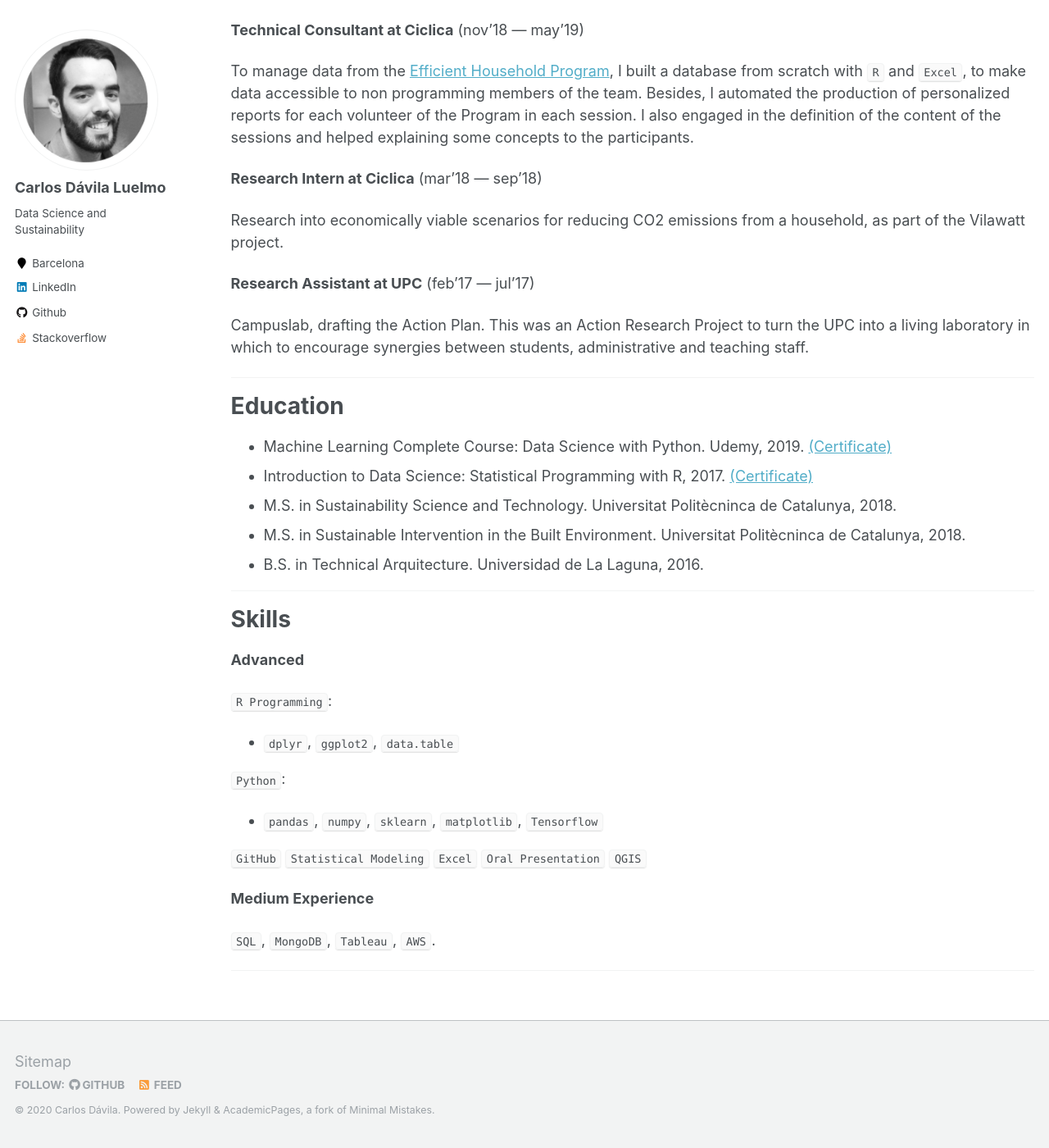
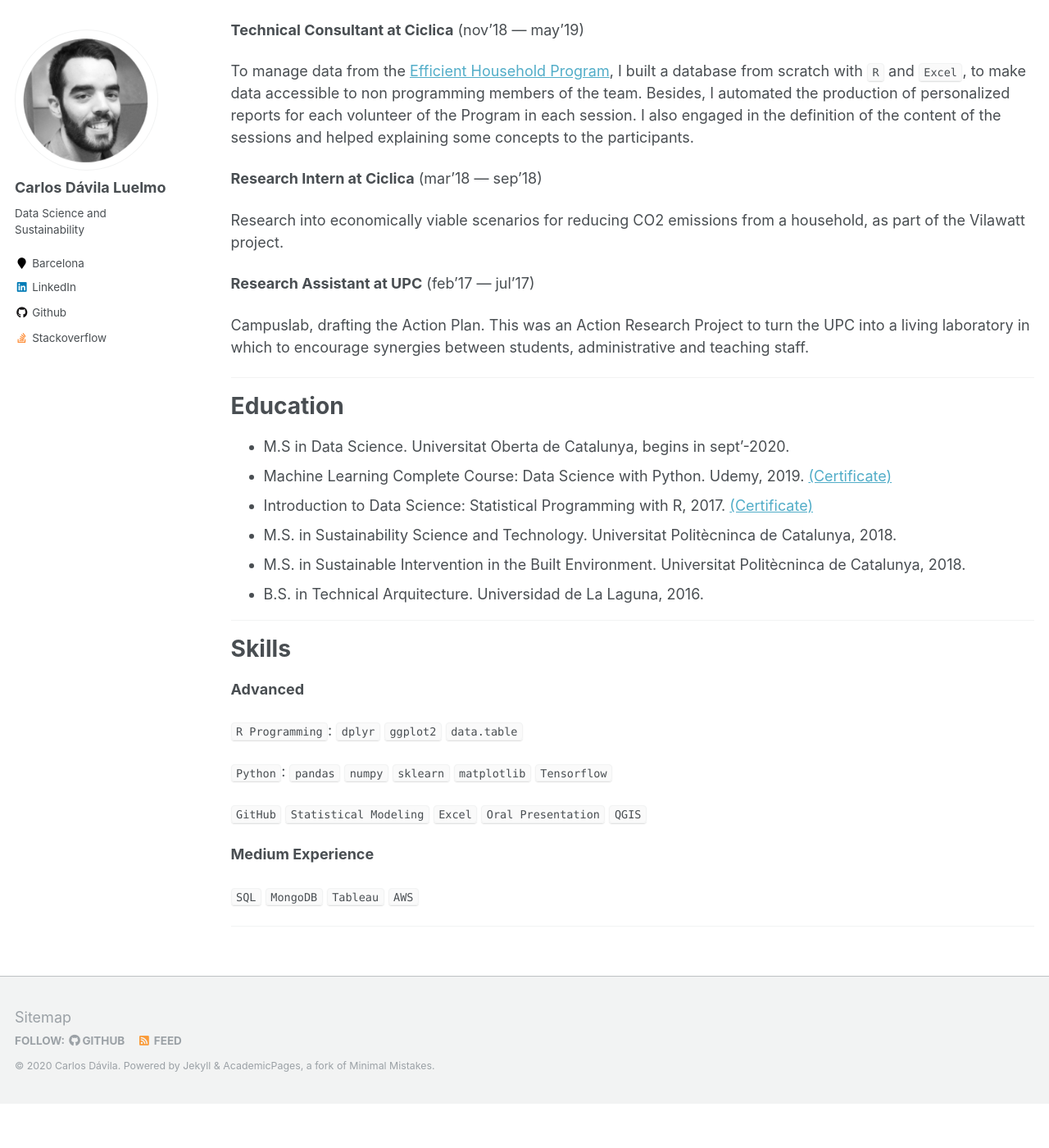
Before and after one commit to carlosdavila91/carlosdavila91.github.io, a Jekyll site: the page built from _pages/cv.md, in a window 1280 px wide and 1400 px high, scrolled down 394 px. Shown: the whole window at 82% size. Built offline with Jekyll 4.4.1, drawn with Linux system fonts in a browser that asks for light colours; after the commit the page ends 1740 px from its top, so only the background shows below that.

Commit message:
Add Education

```diff
--- a/_pages/cv.md
+++ b/_pages/cv.md
@@ -33,6 +33,7 @@ Campuslab, drafting the Action Plan. This was an Action Research Project to turn
 
 Education
 ======
+* M.S in Data Science. Universitat Oberta de Catalunya, begins in sept'-2020.
 * Machine Learning Complete Course: Data Science with Python. Udemy, 2019. [(Certificate)](https://www.udemy.com/certificate/UC-4L07QRWS/)
 * Introduction to Data Science: Statistical Programming with R, 2017. [(Certificate)](https://www.coursera.org/account/accomplishments/verify/4Z4H449P6FBM)
 * M.S. in Sustainability Science and Technology. Universitat Politècninca de Catalunya, 2018.
@@ -45,21 +46,15 @@ Skills
 ======
 **Advanced**
 
-`R Programming`:
-* `dplyr`, `ggplot2`, `data.table`
+`R Programming`: `dplyr` `ggplot2` `data.table`
 
-`Python`:
-* `pandas`, `numpy`, `sklearn`, `matplotlib`, `Tensorflow`
+`Python`: `pandas` `numpy` `sklearn` `matplotlib` `Tensorflow`
 
-`GitHub`
-`Statistical Modeling`
-`Excel`
-`Oral Presentation`
-`QGIS`
+`GitHub` `Statistical Modeling` `Excel` `Oral Presentation` `QGIS`
 
 **Medium Experience**
 
-`SQL`, `MongoDB`, `Tableau`, `AWS`.
+`SQL` `MongoDB` `Tableau` `AWS`
 
 ---
 
@@ -74,9 +69,3 @@ Skills
   <ul>{% for post in site.talks %}
     {% include archive-single-talk-cv.html %}
   {% endfor %}</ul> -->
-
-<!-- Training
-======
-  <ul>{% for post in site.teaching %}
-    {% include archive-single-cv.html %}
-  {% endfor %}</ul> -->
```
